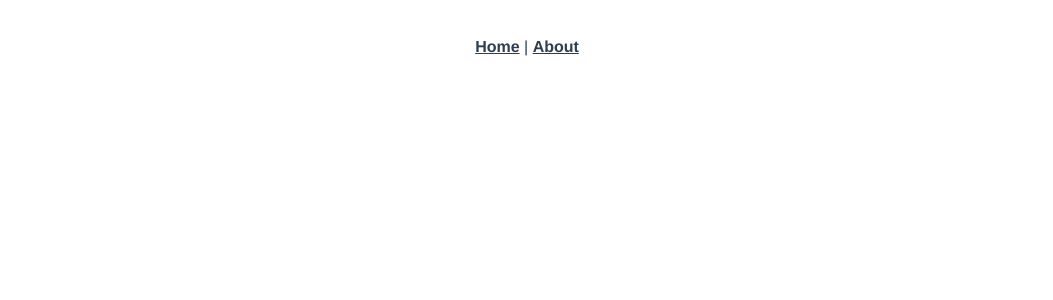
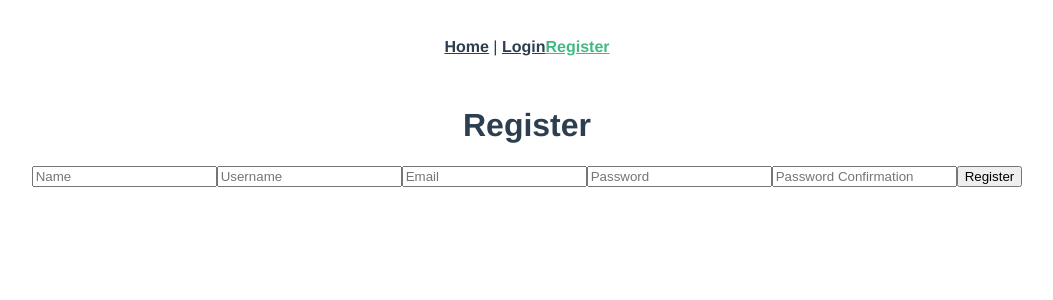
Before and after one commit to Sylvain6/medev-front, a Vue app: page /register in a window 1280 px wide. Shown: the top 300 px of the page, without its empty margins (113-1166 px from the left). Built offline with nearby package versions, Linux system fonts and the light colour scheme.

Commit message:
init login register

```diff
--- a/package.json
+++ b/package.json
@@ -8,6 +8,7 @@
     "lint": "vue-cli-service lint"
   },
   "dependencies": {
+    "axios": "^0.18.0",
     "core-js": "^2.6.5",
     "vue": "^2.6.10",
     "vue-router": "^3.0.3",
--- a/src/App.vue
+++ b/src/App.vue
@@ -2,7 +2,8 @@
   <div id="app">
     <div id="nav">
       <router-link to="/">Home</router-link> |
-      <router-link to="/about">About</router-link>
+      <router-link to="/login">Login</router-link>
+      <router-link to="/register">Register</router-link>
     </div>
     <router-view/>
   </div>
--- /dev/null
+++ b/src/components/LoginForm.vue
@@ -0,0 +1,46 @@
+<template>
+  <div id="login">
+    <h1>Login</h1>
+    <input type="text" name="email" v-model="email" placeholder="Email" />
+    <input type="password" name="password" v-model="password" placeholder="Password" />
+    <button type="button" v-on:click="onSubmit()">Login</button>
+  </div>
+</template>
+
+<script>
+import { login } from '@/store/actions'
+
+export default {
+  name: 'HelloWorld',
+  data () {
+    return {
+      email: '',
+      password: ''
+    }
+  },
+  methods: {
+    onSubmit () {
+      const { email, password } = this
+      login({ email, password }).then(() => this.$router.push('/')).catch(err => console.log(err))
+    }
+  }
+}
+</script>
+
+<!-- Add "scoped" attribute to limit CSS to this component only -->
+<style scoped>
+h3 {
+  margin: 40px 0 0;
+}
+ul {
+  list-style-type: none;
+  padding: 0;
+}
+li {
+  display: inline-block;
+  margin: 0 10px;
+}
+a {
+  color: #42b983;
+}
+</style>
--- /dev/null
+++ b/src/components/RegisterForm.vue
@@ -0,0 +1,61 @@
+<template>
+  <div id="login">
+    <h1>Register</h1>
+    <input type="text" name="name" v-model="name" placeholder="Name" />
+    <input type="text" name="username" v-model="username" placeholder="Username" />
+    <input type="text" name="email" v-model="email" placeholder="Email" />
+    <input type="password" name="password" v-model="password" placeholder="Password" />
+    <input type="password" name="password_confirmation" v-model="password_confirmation" placeholder="Password Confirmation" />
+    <button type="button" v-on:click="onSubmit()">Register</button>
+  </div>
+</template>
+
+<script>
+import { register } from '@/store/actions'
+
+export default {
+  name: 'HelloWorld',
+  data () {
+    return {
+      name: '',
+      username: '',
+      email: '',
+      password: '',
+      password_confirmation: ''
+    }
+  },
+  methods: {
+    onSubmit () {
+      const { name,
+        username,
+        email,
+        password, // eslint-disable-next-line
+        password_confirmation } = this
+
+      register({ name,
+        username,
+        email,
+        password,
+        password_confirmation }).then(() => this.$router.push('/login')).catch(err => console.log(err))
+    }
+  }
+}
+</script>
+
+<!-- Add "scoped" attribute to limit CSS to this component only -->
+<style scoped>
+h3 {
+  margin: 40px 0 0;
+}
+ul {
+  list-style-type: none;
+  padding: 0;
+}
+li {
+  display: inline-block;
+  margin: 0 10px;
+}
+a {
+  color: #42b983;
+}
+</style>
--- a/src/router.js
+++ b/src/router.js
@@ -14,12 +14,20 @@ export default new Router({
       component: Home
     },
     {
-      path: '/about',
-      name: 'about',
+      path: '/register',
+      name: 'register',
       // route level code-splitting
       // this generates a separate chunk (about.[hash].js) for this route
       // which is lazy-loaded when the route is visited.
-      component: () => import(/* webpackChunkName: "about" */ './views/About.vue')
+      component: () => import(/* webpackChunkName: "about" */ './views/Register.vue')
+    },
+    {
+      path: '/login',
+      name: 'login',
+      // route level code-splitting
+      // this generates a separate chunk (about.[hash].js) for this route
+      // which is lazy-loaded when the route is visited.
+      component: () => import(/* webpackChunkName: "about" */ './views/Login.vue')
     }
   ]
 })
--- /dev/null
+++ b/src/store/actions/index.js
@@ -0,0 +1,17 @@
+import axios from 'axios'
+import login from './login'
+import register from './register'
+
+const instance = axios.create({
+  baseURL: 'http://localhost:3000'
+})
+const token = localStorage.getItem('user-token')
+if (token) {
+  instance.defaults.headers.common['Authorization'] = token
+}
+
+export default instance
+export {
+  login,
+  register
+}
--- /dev/null
+++ b/src/store/actions/login/index.js
@@ -0,0 +1,20 @@
+import config from '../index.js'
+
+const token = localStorage.getItem('user-token')
+
+const login = data => new Promise((resolve, reject) => {
+  if (!token) {
+    config.post('auth/login/', data).then(res => {
+      const token = res.data.token
+      localStorage.setItem('user-token', token)
+      resolve(res)
+    })
+      .catch(err => {
+        localStorage.removeItem('user-token')
+        reject(err)
+      })
+  }
+  throw new Error('Already connected')
+})
+
+export default login
--- /dev/null
+++ b/src/store/actions/register/index.js
@@ -0,0 +1,12 @@
+import config from '../index.js'
+
+const register = data => new Promise((resolve, reject) => {
+  config.post('users', data).then(res => {
+    resolve(res)
+  })
+    .catch(err => {
+      reject(err)
+    })
+})
+
+export default register
--- a/src/views/About.vue
+++ /dev/null
@@ -1,5 +0,0 @@
-<template>
-  <div class="about">
-    <h1>This is an about page</h1>
-  </div>
-</template>
--- /dev/null
+++ b/src/views/Login.vue
@@ -0,0 +1,16 @@
+<template>
+  <div class="about">
+    <LoginForm />
+  </div>
+</template>
+
+<script>
+import LoginForm from '@/components/LoginForm.vue'
+
+export default {
+  name: 'login',
+  components: {
+    LoginForm
+  }
+}
+</script>
--- /dev/null
+++ b/src/views/Register.vue
@@ -0,0 +1,16 @@
+<template>
+  <div class="about">
+    <RegisterForm />
+  </div>
+</template>
+
+<script>
+import RegisterForm from '@/components/RegisterForm.vue'
+
+export default {
+  name: 'register',
+  components: {
+    RegisterForm
+  }
+}
+</script>
```
Also changed, not shown: 1 other file (tests, documents, lock files or other folders).
